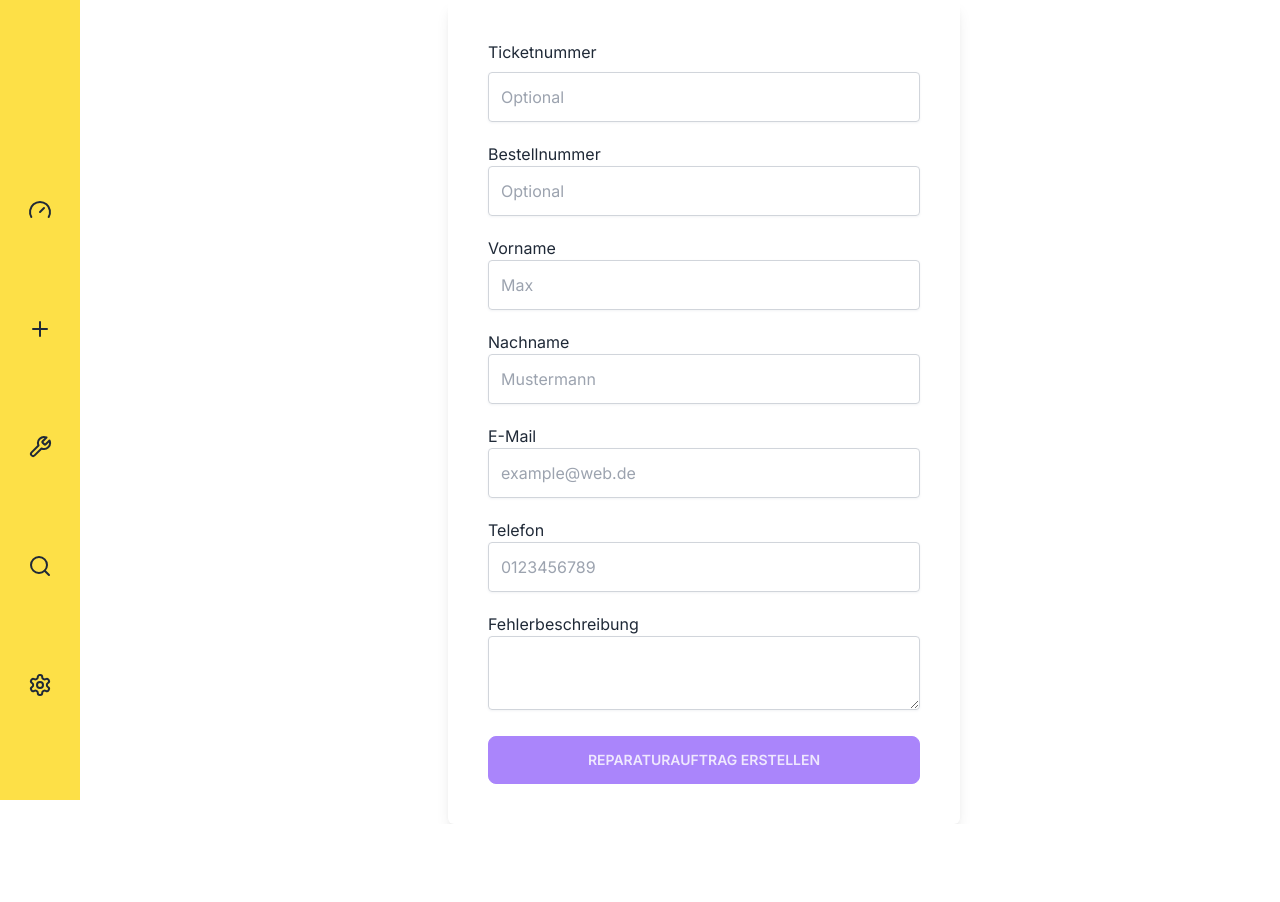
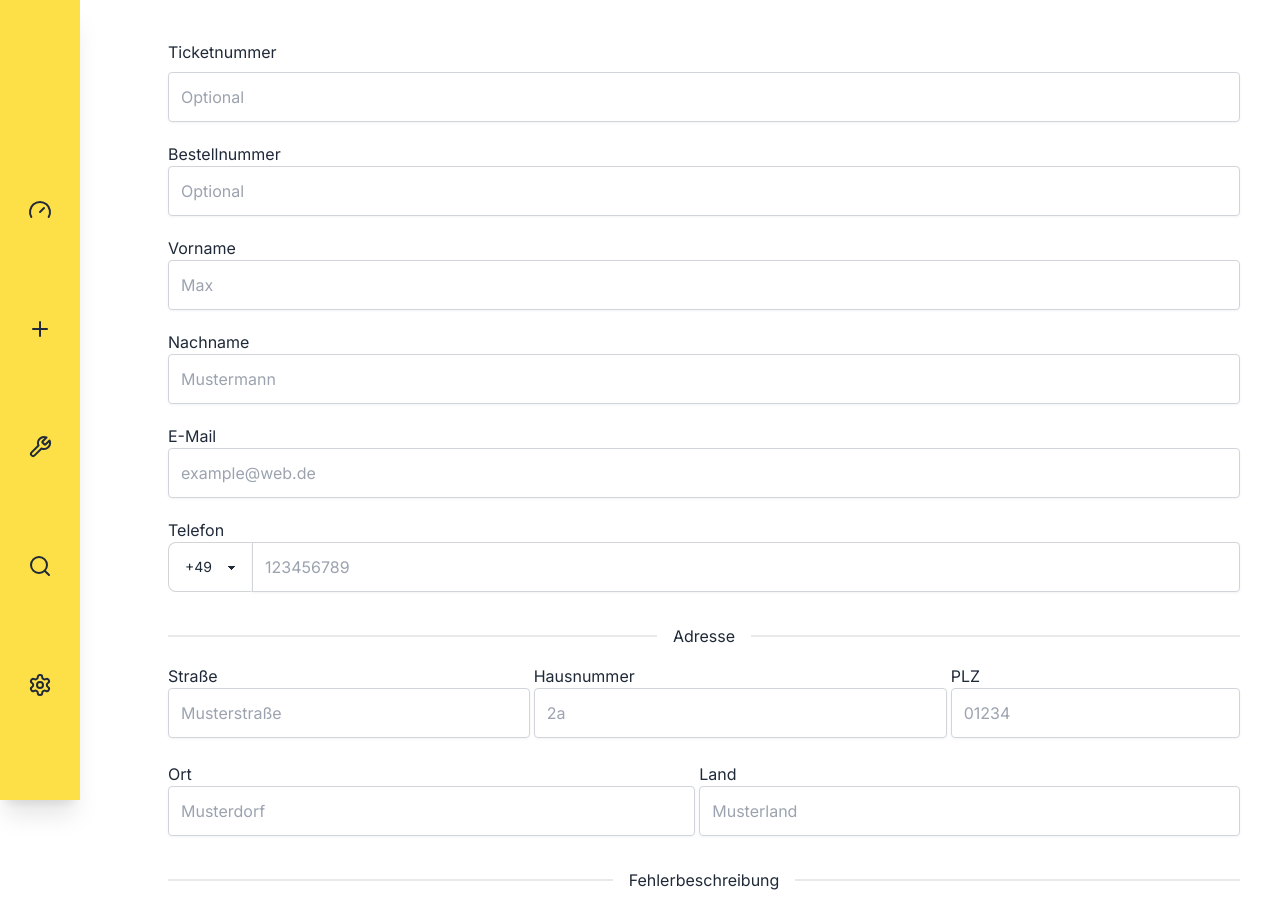
Before and after one commit to florianblaschke/repairdoc, a Next.js app: page /add in a window 1280 px wide. Shown: the top 902 px of the page. Before the commit the page ends 824 px from the top, so only its background shows below. Built offline with nearby package versions, Linux system fonts and the light colour scheme; no server answers; the database is empty.

Commit message:
some styling

```diff
--- a/app/components/Navbar.tsx
+++ b/app/components/Navbar.tsx
@@ -8,7 +8,7 @@ export default async function Navbar() {
     where: { email: session?.user?.email },
   });
   return (
-    <div className="navbar flex flex-col items-center justify-evenly h-full fixed top-0 left-0 bg-yellow-300 w-20 min-w-min">
+    <div className="navbar flex flex-col items-center justify-evenly h-full fixed top-0 left-0 bg-yellow-300 w-20 min-w-min shadow-xl">
       <div>{activeOrg?.orgActive}</div>
       <Link href={"/dashboard"}>
         <svg
--- a/app/components/NewRepairForm.tsx
+++ b/app/components/NewRepairForm.tsx
@@ -4,7 +4,7 @@ export default function NewRepairForm() {
   return (
     <form
       action={createRepair}
-      className="bg-white shadow-lg rounded-md p-5 md:p-10 flex flex-col w-11/12 max-w-lg group"
+      className="bg-white rounded-md p-5 md:p-10 flex flex-col flex-wrap w-full group"
       noValidate
     >
       <label className="mb-5" htmlFor="ticket">
@@ -19,7 +19,7 @@ export default function NewRepairForm() {
       <label className="mb-5">
         Bestellnummer
         <input
-          className="w-full border rounded border-gray-300 bg-inherit p-3 shadow  shadow-gray-100 appearance-none outline-none text-neutral-800 "
+          className="w-full border rounded border-gray-300 bg-inherit p-3 shadow shadow-gray-100 appearance-none outline-none text-neutral-800 "
           type="number"
           name="order"
           placeholder="Optional"
@@ -28,7 +28,7 @@ export default function NewRepairForm() {
       <label className="mb-5">
         Vorname
         <input
-          className="w-full border rounded border-gray-300 bg-inherit p-3 shadow  shadow-gray-100 appearance-none outline-none text-neutral-800 invalid:[&:not(:placeholder-shown):not(:focus)]:border-red-500"
+          className="w-full border rounded border-gray-300 bg-inherit p-3 shadow shadow-gray-100 appearance-none outline-none text-neutral-800 invalid:[&:not(:placeholder-shown):not(:focus)]:border-red-500"
           type="text"
           name="firstName"
           required
@@ -61,17 +61,101 @@ export default function NewRepairForm() {
       </label>
       <label className="mb-5">
         Telefon
+        <div className="join w-full">
+          <select
+            className="select join-item select-bordered h-auto"
+            name="pre"
+            id="pre"
+          >
+            <option value="+49">+49</option>
+            <option value="+43">+43</option>
+          </select>
           <input
-          className="w-full border rounded border-gray-300 bg-inherit p-3 shadow  shadow-gray-100 appearance-none outline-none text-neutral-800 invalid:[&:not(:placeholder-shown):not(:focus)]:border-red-500 "
+            className="w-full border join-item rounded border-gray-300 bg-inherit p-3 shadow  shadow-gray-100 appearance-none outline-none text-neutral-800 invalid:[&:not(:placeholder-shown):not(:focus)]:border-red-500 "
             type="tel"
             name="phone"
             id="phone"
             required
-          placeholder="0123456789"
+            placeholder="123456789"
           />
+        </div>
       </label>
+      <div className="flex flex-row flex-wrap justify-between items-center gap-1">
+        <span className="w-full divider">Adresse</span>
+        <label className="mb-5 flex-auto">
+          Straße
+          <input
+            className="w-full border rounded border-gray-300 bg-inherit p-3 shadow  shadow-gray-100 appearance-none outline-none text-neutral-800 invalid:[&:not(:placeholder-shown):not(:focus)]:border-red-500 "
+            type="text"
+            name="street"
+            id="street"
+            required
+            placeholder="Musterstraße"
+          />
+          <span className="hidden mt-2 text-sm text-red-500 peer-[&:not(:placeholder-shown):not(:focus):invalid]:block">
+            Please provide a valid email!
+          </span>
+        </label>
+        <label className="mb-5 flex-auto">
+          Hausnummer
+          <input
+            className="w-full border rounded border-gray-300 bg-inherit p-3 shadow  shadow-gray-100 appearance-none outline-none text-neutral-800 invalid:[&:not(:placeholder-shown):not(:focus)]:border-red-500 "
+            type="text"
+            name="housenumber"
+            id="housenumber"
+            required
+            placeholder="2a"
+          />
+          <span className="hidden mt-2 text-sm text-red-500 peer-[&:not(:placeholder-shown):not(:focus):invalid]:block">
+            Please provide a valid email!
+          </span>
+        </label>
+        <label className="mb-5 flex-3">
+          PLZ
+          <input
+            className="peer w-full border rounded border-gray-300 bg-inherit p-3 shadow  shadow-gray-100 appearance-none outline-none text-neutral-800 invalid:[&:not(:placeholder-shown):not(:focus)]:border-red-500 "
+            type="text"
+            name="zip"
+            id="zip"
+            required
+            placeholder="01234"
+            minLength={5}
+          />
+          <span className="hidden mt-2 text-sm text-red-500 peer-[&:not(:placeholder-shown):not(:focus):invalid]:block">
+            Postleitzahlen in Deutschland sind 5-stellig!
+          </span>
+        </label>
+        <label className="mb-5 flex-auto">
+          Ort
+          <input
+            className="peer w-full border rounded border-gray-300 bg-inherit p-3 shadow  shadow-gray-100 appearance-none outline-none text-neutral-800 invalid:[&:not(:placeholder-shown):not(:focus)]:border-red-500 "
+            type="text"
+            name="city"
+            id="city"
+            required
+            placeholder="Musterdorf"
+          />
+          <span className="hidden mt-2 text-sm text-red-500 peer-[&:not(:placeholder-shown):not(:focus):invalid]:block">
+            Bitte gib einen Ort an.
+          </span>
+        </label>
+        <label className="mb-5 flex-auto">
+          Land
+          <input
+            className="peer w-full border rounded border-gray-300 bg-inherit p-3 shadow  shadow-gray-100 appearance-none outline-none text-neutral-800 invalid:[&:not(:placeholder-shown):not(:focus)]:border-red-500 "
+            type="text"
+            name="country"
+            id="country"
+            required
+            placeholder="Musterland"
+          />
+          <span className="hidden mt-2 text-sm text-red-500 peer-[&:not(:placeholder-shown):not(:focus):invalid]:block">
+            Bitte gib das Land ein.
+          </span>
+        </label>
+      </div>
       <label className="mb-5">
-        <span>Fehlerbeschreibung</span>
+        <span className="divider">Fehlerbeschreibung</span>
         <textarea
           name="description"
           className="w-full border rounded border-gray-300 bg-inherit p-3 shadow  shadow-gray-100 appearance-none outline-none text-neutral-800 "
--- a/app/components/RepairCard.tsx
+++ b/app/components/RepairCard.tsx
@@ -2,7 +2,7 @@
 
 import Image from "next/image";
 import rocket from "@/public/rocket.png";
-import { RepairInfo } from "../page";
+import { RepairInfo } from "../dashboard/page";
 import Link from "next/link";
 
 type PartialInfo = Partial<RepairInfo>;
@@ -28,7 +28,7 @@ export default function RepairCard({
       </figure>
       <div className="card-body">
         <h2 className="customer">{firstName + " " + lastName}</h2>
-        <p>Angenommen: {createdAt?.toDateString()} </p>
+        <p>Angenommen: {createdAt?.toLocaleDateString("de-DE")} </p>
         <p>Ticket: {ticket} </p>
         <p>Status: {translate[status!]}</p>
         <div className="card-actions justify-end">
--- a/app/components/RepairTable.tsx
+++ b/app/components/RepairTable.tsx
@@ -1,5 +1,5 @@
 import Link from "next/link";
-import { RepairInfo } from "../page";
+import { RepairInfo } from "../dashboard/page";
 
 export default function RepairTable({ data }: { data: RepairInfo[] }) {
   return (
--- a/app/components/StatusForm.tsx
+++ b/app/components/StatusForm.tsx
@@ -11,6 +11,7 @@ export default function StatusForm({
 }) {
   return (
     <form>
+      <span className="font-bold mr-2">Status:</span>
       <select
         className="select select-bordered"
         onChange={(event) => setStatus(event.target.value, id)}
@@ -18,10 +19,10 @@ export default function StatusForm({
         id="status"
         defaultValue={status}
       >
-        <option value="accepted">Accepted</option>
-        <option value="progress">In Progress</option>
-        <option value="revalidate">Await response from customer</option>
-        <option value="complete">Complete</option>
+        <option value="accepted">Eingegangen</option>
+        <option value="progress">In Bearbeitung</option>
+        <option value="revalidate">Kunden kontaktieren</option>
+        <option value="complete">Abgeschlossen</option>
       </select>
     </form>
   );
--- a/app/dashboard/page.tsx
+++ b/app/dashboard/page.tsx
@@ -3,6 +3,7 @@ import prisma from "@/prisma/client";
 import StatBar from "../components/StatBar";
 import Todo from "../components/ToDo";
 import { getAuthSession } from "../api/auth/[...nextauth]/route";
+import { notFound } from "next/navigation";
 
 export interface RepairInfo {
   id: string;
@@ -38,12 +39,14 @@ export default async function Home() {
     (repair) => repair.status !== "complete"
   );
 
+  if (!user || !orgData || !notCompleted) return notFound();
+
   return (
     <main className="max-h-screen ml-20">
       <div className="box-border grid grid-cols-2 grid-rows-[300px_auto] min-h-screen min-w-full max-h-full">
         <div className="row-span-2 box-border border-r-2 overflow-y-auto">
           <ul className="box-border flex flex-col items-center p-2">
-            {notCompleted!.map((entry: RepairInfo) => (
+            {notCompleted!.map((entry) => (
               <li className="mb-5 box-border" key={entry.id}>
                 <RepairCard
                   id={entry.id}
```
Also changed, not shown: app/repairs/[id]/page.tsx (+31 -18 lines), lib/actions.ts (+35 -5 lines), 1 other file (tests, documents, lock files or other folders). Lines whose indentation alone changed are shown as unchanged.
